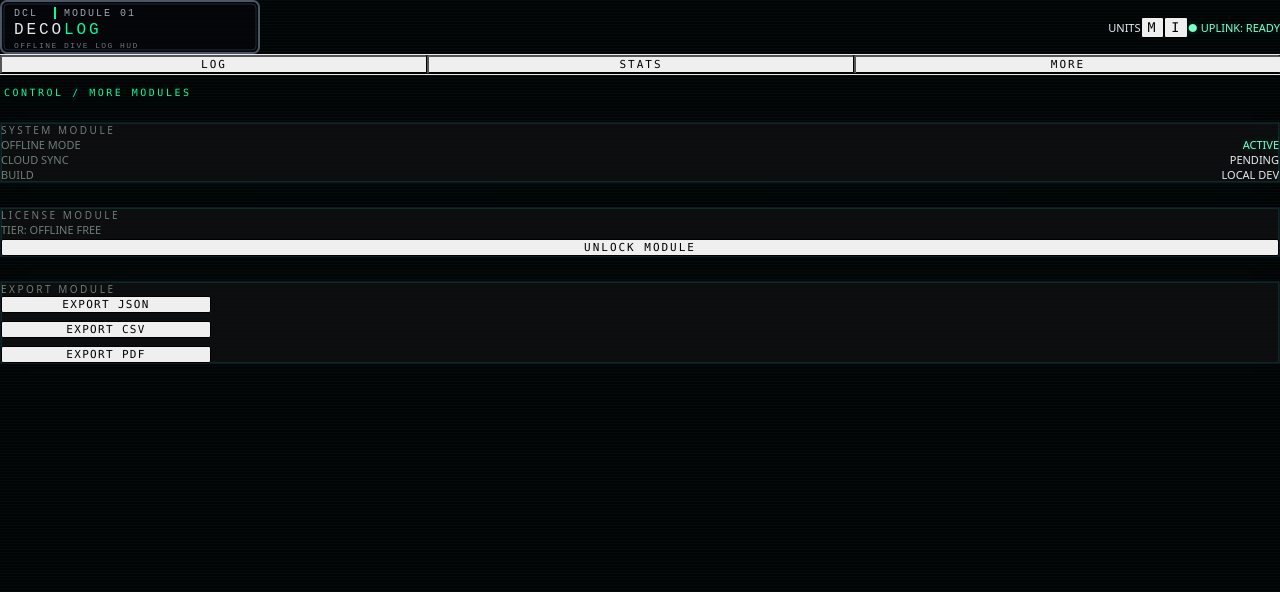
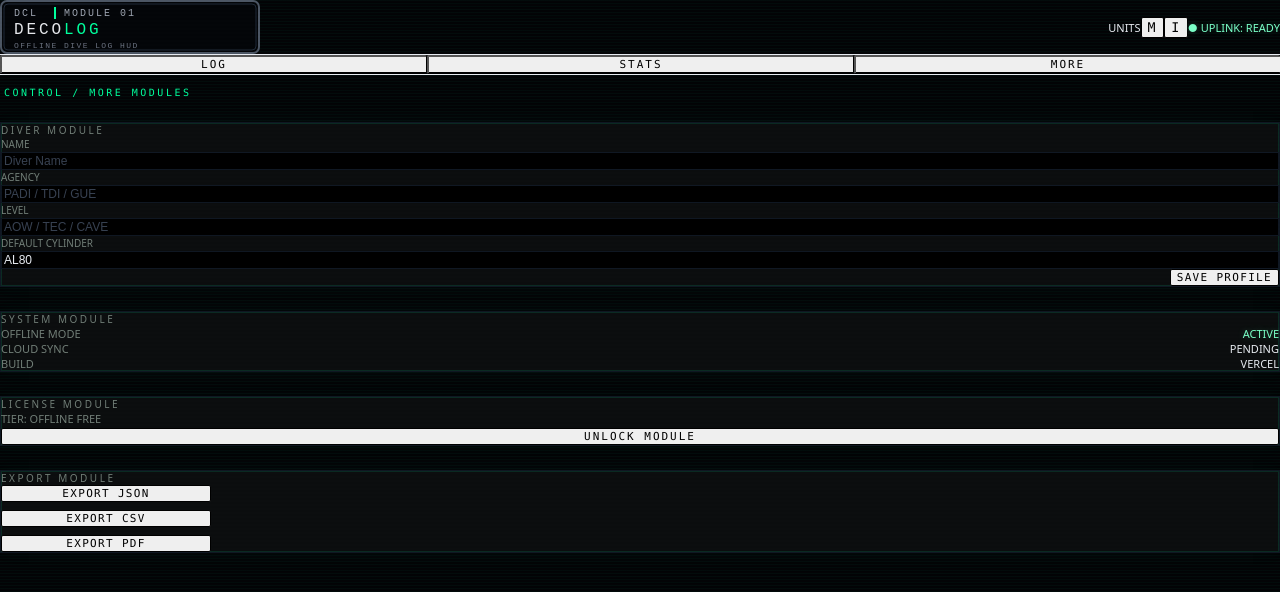
Before and after one commit to mo-elsa3dany/decolog, a React (Vite) app: page / in a window 1280 px wide. Both pictures are taken after a click on the button "MORE". Shown: the top 592 px of the page. Built offline with nearby package versions, Linux system fonts and the light colour scheme.

Commit message:
Add diver profile module

```diff
--- a/src/App.tsx
+++ b/src/App.tsx
@@ -1,3 +1,4 @@
+import type React from 'react';
 import { useEffect, useState } from 'react';
 import {
   seedIfEmpty,
@@ -8,6 +9,8 @@ import {
   isUnlocked,
   setUnlocked,
   type StoredDive,
+  getProfile,
+  saveProfile,
 } from './storage';
 
 type Tab = 'log' | 'stats' | 'more';
@@ -75,7 +78,6 @@ function cylLabel(liters: number, units: Units): string {
   return `${liters} L`;
 }
 
-// CSV cell escaping
 function csvCell(value: unknown): string {
   const s = String(value ?? '');
   if (s.includes('"') || s.includes(',') || s.includes('\n')) {
@@ -97,7 +99,7 @@ export default function App() {
   const [newTime, setNewTime] = useState('42');
   const [newStart, setNewStart] = useState('210');
   const [newEnd, setNewEnd] = useState('70');
-  const [newCyl, setNewCyl] = useState('11.1'); // AL80
+  const [newCyl, setNewCyl] = useState('11.1');
 
   const [gasMode, setGasMode] = useState<GasMode>('AIR');
   const [o2Percent, setO2Percent] = useState('21');
@@ -114,6 +116,12 @@ export default function App() {
     return 'metric';
   });
 
+  // Diver profile state
+  const [profName, setProfName] = useState('');
+  const [profAgency, setProfAgency] = useState('');
+  const [profLevel, setProfLevel] = useState('');
+  const [profCylinder, setProfCylinder] = useState('AL80');
+
   useEffect(() => {
     if (typeof window === 'undefined') return;
     window.localStorage.setItem('decolog.units', units);
@@ -126,6 +134,15 @@ export default function App() {
       list.sort((a, b) => (a.createdAt < b.createdAt ? 1 : -1));
       setDives(list);
       setUnlockedState(isUnlocked());
+
+      const p = await getProfile();
+      if (p) {
+        setProfName(p.name ?? '');
+        setProfAgency(p.agency ?? '');
+        setProfLevel(p.level ?? '');
+        setProfCylinder(p.defaultCylinder ?? 'AL80');
+      }
+
       setLoading(false);
     })();
   }, []);
@@ -283,6 +300,12 @@ export default function App() {
       schema: 'decolog.v1',
       exportedAt: new Date().toISOString(),
       unitsPreference: units,
+      profile: {
+        name: profName,
+        agency: profAgency,
+        level: profLevel,
+        defaultCylinder: profCylinder,
+      },
       dives,
     };
     const json = JSON.stringify(payload, null, 2);
@@ -322,6 +345,9 @@ export default function App() {
     const lines = [
       '# DECOLOG - OFFLINE DIVE LOG HUD',
       `# export: ${dateStr}`,
+      `# diver: ${profName || ''}`,
+      `# agency: ${profAgency || ''}`,
+      `# level: ${profLevel || ''}`,
       header.join(','),
       ...dives.map((d, index) =>
         [
@@ -335,7 +361,7 @@ export default function App() {
           d.endPressure,
           d.cylLiters,
           d.sac,
-        ].map(csvCell).join(',')
+        ].map(csvCell).join(','),
       ),
     ];
 
@@ -386,7 +412,18 @@ export default function App() {
       doc.text(`Dives: ${dives.length}`, 14, 42);
       doc.text(`Exported: ${dateStr}`, 14, 48);
 
-      let y = 60;
+      if (profName) {
+        doc.text(`Diver: ${profName}`, 14, 54);
+      }
+      if (profAgency || profLevel) {
+        doc.text(
+          `Profile: ${profAgency || ''} ${profLevel ? ' / ' + profLevel : ''}`,
+          14,
+          60,
+        );
+      }
+
+      let y = profName || profAgency || profLevel ? 72 : 60;
       const lineHeight = 6;
 
       doc.setFontSize(9);
@@ -427,6 +464,16 @@ export default function App() {
       console.error(err);
       alert('PDF export module not available. Make sure "npm install jspdf" ran OK.');
     }
+  }
+
+  async function handleProfileSave() {
+    await saveProfile({
+      name: profName,
+      agency: profAgency,
+      level: profLevel,
+      defaultCylinder: profCylinder,
+    });
+    alert('PROFILE SAVED');
   }
 
   const totalDives = dives.length;
@@ -527,6 +574,15 @@ export default function App() {
               onExportJson={handleExportJson}
               onExportCsv={handleExportCsv}
               onExportPdf={handleExportPdf}
+              profName={profName}
+              profAgency={profAgency}
+              profLevel={profLevel}
+              profCylinder={profCylinder}
+              setProfName={setProfName}
+              setProfAgency={setProfAgency}
+              setProfLevel={setProfLevel}
+              setProfCylinder={setProfCylinder}
+              onProfileSave={handleProfileSave}
             />
           )}
         </main>
@@ -1022,19 +1078,105 @@ function MoreView({
   onExportJson,
   onExportCsv,
   onExportPdf,
+  profName,
+  profAgency,
+  profLevel,
+  profCylinder,
+  setProfName,
+  setProfAgency,
+  setProfLevel,
+  setProfCylinder,
+  onProfileSave,
 }: {
   unlocked: boolean;
   onUnlock: () => void;
   onExportJson: () => void;
   onExportCsv: () => void;
   onExportPdf: () => void;
+  profName: string;
+  profAgency: string;
+  profLevel: string;
+  profCylinder: string;
+  setProfName: (v: string) => void;
+  setProfAgency: (v: string) => void;
+  setProfLevel: (v: string) => void;
+  setProfCylinder: (v: string) => void;
+  onProfileSave: () => void;
 }) {
   return (
-    <section className="more-shell">
+    <section className="more-shell space-y-3">
       <div className="more-header-line">
         CONTROL / MORE MODULES
       </div>
 
+      {/* Diver Profile Module */}
+      <div className="mil-panel rounded-lg p-3">
+        <div className="text-[10px] font-mono tracking-[0.25em] mil-dim uppercase mb-2">
+          DIVER MODULE
+        </div>
+
+        <div className="space-y-2">
+          <div>
+            <div className="text-[10px] font-mono mil-dim uppercase mb-1">
+              Name
+            </div>
+            <input
+              className="w-full bg-black border border-zinc-700 px-2 py-1 text-[12px] font-mono"
+              value={profName}
+              onChange={(e) => setProfName(e.target.value)}
+              placeholder="Diver Name"
+            />
+          </div>
+
+          <div>
+            <div className="text-[10px] font-mono mil-dim uppercase mb-1">
+              Agency
+            </div>
+            <input
+              className="w-full bg-black border border-zinc-700 px-2 py-1 text-[12px] font-mono"
+              value={profAgency}
+              onChange={(e) => setProfAgency(e.target.value)}
+              placeholder="PADI / TDI / GUE"
+            />
+          </div>
+
+          <div>
+            <div className="text-[10px] font-mono mil-dim uppercase mb-1">
+              Level
+            </div>
+            <input
+              className="w-full bg-black border border-zinc-700 px-2 py-1 text-[12px] font-mono"
+              value={profLevel}
+              onChange={(e) => setProfLevel(e.target.value)}
+              placeholder="AOW / TEC / CAVE"
+            />
+          </div>
+
+          <div>
+            <div className="text-[10px] font-mono mil-dim uppercase mb-1">
+              Default Cylinder
+            </div>
+            <input
+              className="w-full bg-black border border-zinc-700 px-2 py-1 text-[12px] font-mono"
+              value={profCylinder}
+              onChange={(e) => setProfCylinder(e.target.value)}
+              placeholder="AL80 / HP100"
+            />
+          </div>
+
+          <div className="flex justify-end pt-1">
+            <button
+              className="border border-emerald-500 text-emerald-300 px-3 py-1 font-mono text-[11px] tracking-[0.12em]"
+              type="button"
+              onClick={onProfileSave}
+            >
+              SAVE PROFILE
+            </button>
+          </div>
+        </div>
+      </div>
+
+      {/* System module */}
       <div className="mil-panel rounded-lg p-3">
         <div className="text-[10px] font-mono tracking-[0.25em] mil-dim uppercase mb-2">
           SYSTEM MODULE
@@ -1048,10 +1190,11 @@ function MoreView({
           <div className="text-right text-zinc-500">PENDING</div>
 
           <div className="mil-dim">BUILD</div>
-          <div className="text-right text-zinc-500">LOCAL DEV</div>
+          <div className="text-right text-zinc-500">VERCEL</div>
         </div>
       </div>
 
+      {/* License module */}
       <div className="mil-panel rounded-lg p-3">
         <div className="text-[10px] font-mono tracking-[0.25em] mil-dim uppercase mb-2">
           LICENSE MODULE
@@ -1075,6 +1218,7 @@ function MoreView({
         )}
       </div>
 
+      {/* Export module */}
       <div className="mil-panel rounded-lg p-3">
         <div className="text-[10px] font-mono tracking-[0.25em] mil-dim uppercase mb-2">
           EXPORT MODULE
--- a/src/storage.ts
+++ b/src/storage.ts
@@ -1,168 +1,112 @@
-const DB_NAME = 'DecoLogDB';
-const STORE = 'dives';
-const VERSION = 1;
+import { db, type DiveRecord, type DiverProfile } from './db';
 
-const META_KEY = 'decolog.meta';
+export type StoredDive = DiveRecord;
 
-export interface StoredDive {
-  id?: number;
-  site: string;
-  depth: number;        // max depth in meters
-  time: number;         // bottom time in minutes
-  startPressure: number; // bar
-  endPressure: number;   // bar
-  cylLiters: number;     // internal volume in liters
-  sac: number;           // L/min at surface
-  gas: string;
-  createdAt: string;
+// One-time unlock key (free vs unlocked tier)
+const UNLOCK_KEY = 'decolog.unlock';
+
+export function isUnlocked(): boolean {
+  if (typeof window === 'undefined') return false;
+  return window.localStorage.getItem(UNLOCK_KEY) === '1';
 }
 
-type MetaState = {
-  unlocked: boolean;
-};
-
-export function getMeta(): MetaState {
-  if (typeof localStorage === 'undefined') {
-    return { unlocked: false };
-  }
-  const raw = localStorage.getItem(META_KEY);
-  if (!raw) return { unlocked: false };
-  try {
-    return JSON.parse(raw) as MetaState;
-  } catch {
-    return { unlocked: false };
+export function setUnlocked(value: boolean): void {
+  if (typeof window === 'undefined') return;
+  if (value) {
+    window.localStorage.setItem(UNLOCK_KEY, '1');
+  } else {
+    window.localStorage.removeItem(UNLOCK_KEY);
   }
 }
 
-export function setUnlocked(value: boolean) {
-  if (typeof localStorage === 'undefined') return;
-  const meta = getMeta();
-  meta.unlocked = value;
-  localStorage.setItem(META_KEY, JSON.stringify(meta));
-}
+// Seed demo dives if database is empty
+export async function seedIfEmpty(): Promise<StoredDive[]> {
+  const count = await db.dives.count();
+  if (count === 0) {
+    const now = new Date();
+    const baseDate = now.toISOString();
 
-export function isUnlocked(): boolean {
-  return getMeta().unlocked === true;
-}
+    const demo: DiveRecord[] = [
+      {
+        site: 'BLUE HOLE',
+        depth: 18,
+        time: 42,
+        startPressure: 210,
+        endPressure: 70,
+        cylLiters: 11.1,
+        sac: 17.8,
+        gas: 'EAN32',
+        createdAt: baseDate,
+      },
+      {
+        site: 'REEF DROP',
+        depth: 14,
+        time: 38,
+        startPressure: 210,
+        endPressure: 80,
+        cylLiters: 11.1,
+        sac: 16.2,
+        gas: 'AIR',
+        createdAt: new Date(now.getTime() - 1000 * 60 * 60 * 24).toISOString(),
+      },
+    ];
 
-function openDB(): Promise<IDBDatabase> {
-  return new Promise((resolve, reject) => {
-    const req = indexedDB.open(DB_NAME, VERSION);
+    await db.dives.bulkAdd(demo);
+  }
 
-    req.onupgradeneeded = () => {
-      const db = req.result;
-      if (!db.objectStoreNames.contains(STORE)) {
-        db.createObjectStore(STORE, { keyPath: 'id', autoIncrement: true });
-      }
-    };
-
-    req.onsuccess = () => resolve(req.result);
-    req.onerror = () => reject(req.error);
-  });
+  return db.dives.toArray();
 }
 
 export async function getDives(): Promise<StoredDive[]> {
-  const db = await openDB();
-  return new Promise((resolve, reject) => {
-    const tx = db.transaction(STORE, 'readonly');
-    const store = tx.objectStore(STORE);
-    const req = store.getAll();
-
-    req.onsuccess = () => {
-      const list = (req.result || []) as StoredDive[];
-      resolve(list);
-    };
-    req.onerror = () => reject(req.error);
-  });
+  return db.dives.toArray();
 }
 
-export async function addDive(
-  data: Omit<StoredDive, 'id' | 'createdAt'>
-): Promise<void> {
-  const db = await openDB();
-  return new Promise((resolve, reject) => {
-    const tx = db.transaction(STORE, 'readwrite');
-    const store = tx.objectStore(STORE);
-    store.add({
-      ...data,
-      createdAt: new Date().toISOString(),
-    });
-    tx.oncomplete = () => resolve();
-    tx.onerror = () => reject(tx.error);
-  });
+export async function addDive(input: {
+  site: string;
+  depth: number;
+  time: number;
+  startPressure: number;
+  endPressure: number;
+  cylLiters: number;
+  sac: number;
+  gas: string;
+}): Promise<number> {
+  const record: DiveRecord = {
+    ...input,
+    createdAt: new Date().toISOString(),
+  };
+  return db.dives.add(record);
 }
 
 export async function updateDive(
   id: number,
-  updates: Partial<Omit<StoredDive, 'id'>>
-): Promise<void> {
-  const db = await openDB();
-  return new Promise((resolve, reject) => {
-    const tx = db.transaction(STORE, 'readwrite');
-    const store = tx.objectStore(STORE);
-    const getReq = store.get(id);
-
-    getReq.onsuccess = () => {
-      const existing = getReq.result as StoredDive | undefined;
-      if (!existing) {
-        tx.abort();
-        reject(new Error('Dive not found'));
-        return;
-      }
-      const updated: StoredDive = {
-        ...existing,
-        ...updates,
-        id, // ensure id is preserved
-      };
-      store.put(updated);
-    };
-
-    getReq.onerror = () => {
-      reject(getReq.error);
-    };
-
-    tx.oncomplete = () => resolve();
-    tx.onerror = () => reject(tx.error);
-  });
+  patch: Partial<Omit<DiveRecord, 'id'>>,
+): Promise<number> {
+  return db.dives.update(id, patch);
 }
 
 export async function deleteDive(id: number): Promise<void> {
-  const db = await openDB();
-  return new Promise((resolve, reject) => {
-    const tx = db.transaction(STORE, 'readwrite');
-    const store = tx.objectStore(STORE);
-    store.delete(id);
-    tx.oncomplete = () => resolve();
-    tx.onerror = () => reject(tx.error);
-  });
+  await db.dives.delete(id);
 }
 
-export async function seedIfEmpty(): Promise<StoredDive[]> {
-  const existing = await getDives();
-  if (existing.length > 0) return existing;
+// Diver profile API
 
-  // Assume AL80 ~11.1 L, sample pressures in bar
-  await addDive({
-    site: 'BLUE HOLE',
-    depth: 18,
-    time: 42,
-    startPressure: 210,
-    endPressure: 70,
-    cylLiters: 11.1,
-    sac: 17.8,
-    gas: 'EAN32',
-  });
+export async function getProfile(): Promise<DiverProfile | undefined> {
+  return db.profile.get(1);
+}
 
-  await addDive({
-    site: 'REEF DROP',
-    depth: 14,
-    time: 38,
-    startPressure: 200,
-    endPressure: 80,
-    cylLiters: 11.1,
-    sac: 16.2,
-    gas: 'AIR',
-  });
-
-  return getDives();
+export async function saveProfile(data: {
+  name: string;
+  agency: string;
+  level: string;
+  defaultCylinder: string;
+}): Promise<void> {
+  const profile: DiverProfile = {
+    id: 1,
+    name: data.name,
+    agency: data.agency,
+    level: data.level,
+    defaultCylinder: data.defaultCylinder,
+  };
+  await db.profile.put(profile);
 }
```
Also changed, not shown: src/db.ts (+20 -1 lines).
